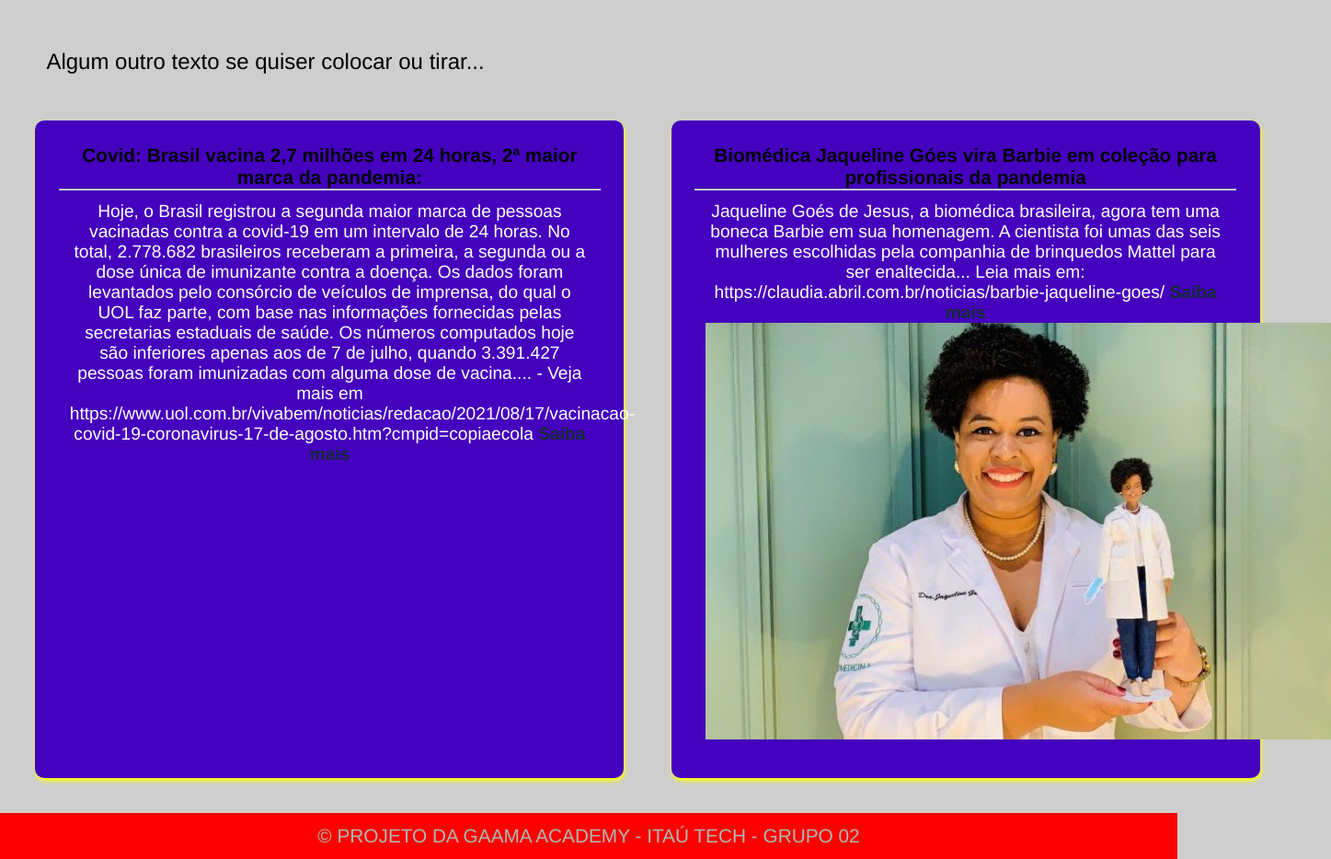
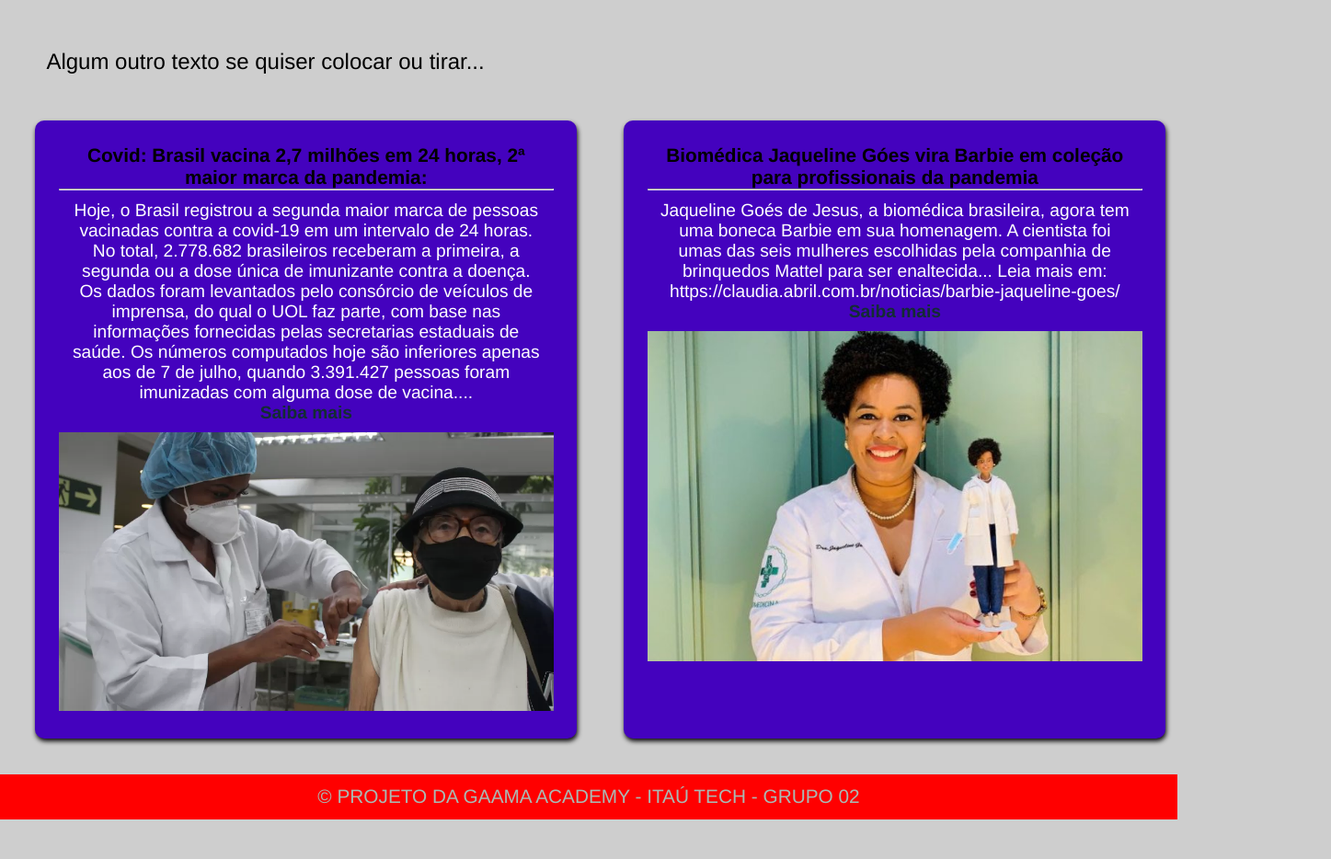
Before and after one commit to hersonic/Projeto-de-Grupo-ItauTech-T3, a plain HTML site: page index.html in a window 1280 px wide. Shown: the part 2220-3154 px from the top of the page at 92% size, 1447 px wide, since content can reach past the window. After the commit the page ends 3111 px from the top, so only its background shows below. Drawn offline with Linux system fonts and the light colour scheme.

```diff
--- a/index.html
+++ b/index.html
@@ -102,9 +102,9 @@
 					<strong class="tituloNews"> Covid: Brasil vacina 2,7 milhões em 24 horas, 2ª maior marca da pandemia:
 					</strong> <br>
 					<hr>
-					<p class="textNews"> Hoje, o Brasil registrou a segunda maior marca de pessoas vacinadas contra a covid-19 em um intervalo de 24 horas. No total, 2.778.682 brasileiros receberam a primeira, a segunda ou a dose única de imunizante contra a doença. Os dados foram levantados pelo consórcio de veículos de imprensa, do qual o UOL faz parte, com base nas informações fornecidas pelas secretarias estaduais de saúde. Os números computados hoje são inferiores apenas aos de 7 de julho, quando 3.391.427 pessoas foram imunizadas com alguma dose de vacina.... - Veja mais em https://www.uol.com.br/vivabem/noticias/redacao/2021/08/17/vacinacao-covid-19-coronavirus-17-de-agosto.htm?cmpid=copiaecola
-						<a target="_blank" href="https://www.uol.com.br/vivabem/noticias/redacao/2021/08/17/vacinacao-covid-19-coronavirus-17-de-agosto.htm"
-						class="fontes"> <strong> Saiba mais </strong></a>
+					<p class="textNews"> Hoje, o Brasil registrou a segunda maior marca de pessoas vacinadas contra a covid-19 em um intervalo de 24 horas. No total, 2.778.682 brasileiros receberam a primeira, a segunda ou a dose única de imunizante contra a doença. Os dados foram levantados pelo consórcio de veículos de imprensa, do qual o UOL faz parte, com base nas informações fornecidas pelas secretarias estaduais de saúde. Os números computados hoje são inferiores apenas aos de 7 de julho, quando 3.391.427 pessoas foram imunizadas com alguma dose de vacina....<br>
+						<a target="_blank" href="https://www.uol.com.br/vivabem/noticias/redacao/2021/08/17/vacinacao-covid-19-coronavirus-17-de-agosto.html" class="fontes"> <strong> Saiba mais </strong></a>
+						<div class= "imgnoticias"><img src="imagens/fotonoticia.jpg" alt=""></div>
 					</p>
 				</div>
 
@@ -112,11 +112,10 @@
 					<strong class="tituloNews">Biomédica Jaqueline Góes vira Barbie em coleção para profissionais da pandemia</strong> <br>
 					<hr>
 					<p class="textNews"> Jaqueline Goés de Jesus, a biomédica brasileira, agora tem uma boneca Barbie em sua homenagem. A cientista foi umas das seis mulheres escolhidas pela companhia de brinquedos Mattel para ser enaltecida...
-
-						Leia mais em: https://claudia.abril.com.br/noticias/barbie-jaqueline-goes/
+                  Leia mais em: https://claudia.abril.com.br/noticias/barbie-jaqueline-goes/
 						<a target="_blank" href="https://claudia.abril.com.br/noticias/barbie-jaqueline-goes/"
 						class="fontes" > <strong> Saiba mais </strong></a>
-						<img src="imagens/bonecaBarbie.jpg" alt="">
+						<div class="imgnoticias"><img src="imagens/bonecaBarbie.jpg" alt=""></div>
 					</p>
 				</div>
 			</section>
--- a/style.css
+++ b/style.css
@@ -193,7 +193,7 @@ p {
   background-color: rgb(68, 2, 190) ;
   border-radius: 10px;
   border: silver;
-  box-shadow: yellow 1px 3px 5px ;
+  box-shadow: rgb(12, 12, 12) 1px 3px 5px ;
 }
 
 .textNews{
@@ -231,3 +231,9 @@ p {
 color: black;
 
 }
+
+.imgnoticias img{
+  width: 100%;
+  height: 100%;
+
+}
```
Also changed, not shown: quemsomos.html (+5 -5 lines), imagens/fotonoticia.jpg (added), imagens/fotothais.jpeg (added).
